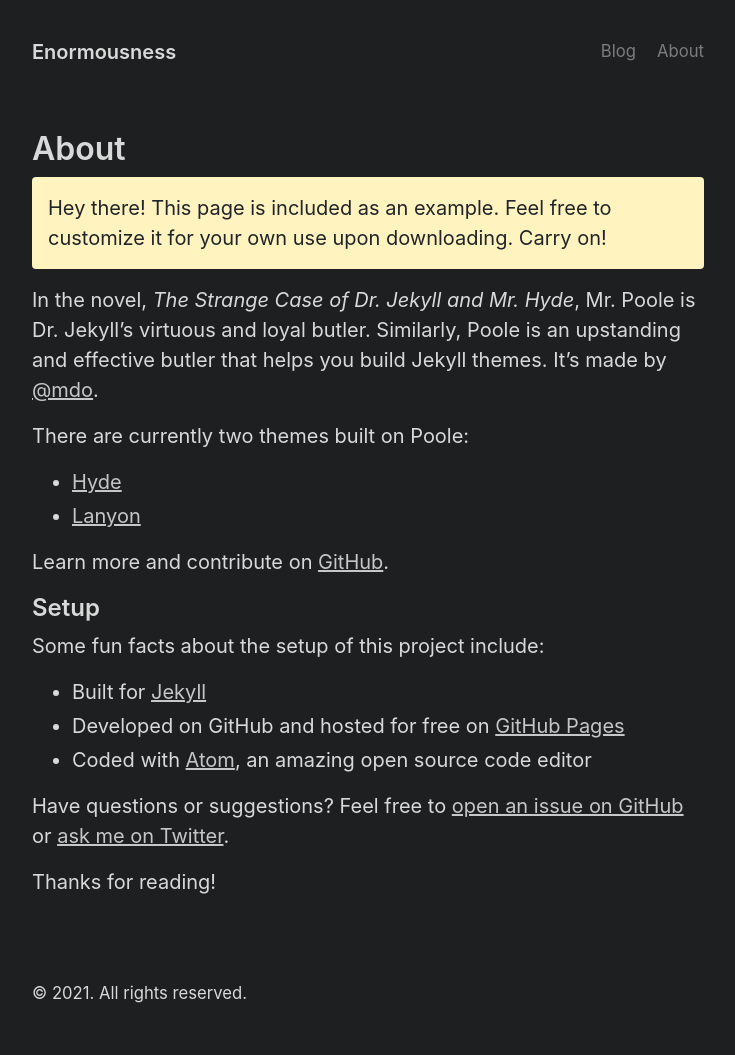
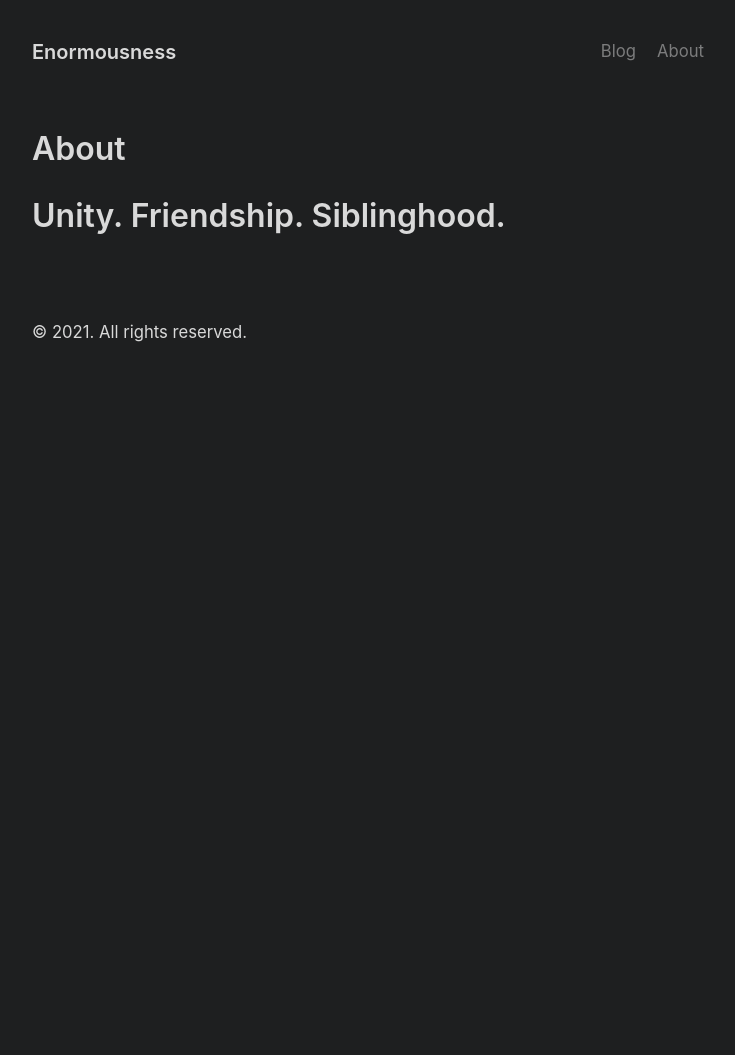
Before and after one commit to kelseyneis/kelseyneis.github.io, a Jekyll site: the page built from about.md, in a window 1280 px wide. Shown: the whole page, without its empty margins (272-1007 px from the left). Built offline with Jekyll 4.4.1, drawn with Linux system fonts in a browser that asks for light colours; after the commit the page ends 900 px from its top, so only the background shows below that.

Commit message:
Update about.md

```diff
--- a/about.md
+++ b/about.md
@@ -3,27 +3,4 @@
 title: About
 ---
 
-<p class="message">
-  Hey there! This page is included as an example. Feel free to customize it for your own use upon downloading. Carry on!
-</p>
-
-In the novel, *The Strange Case of Dr. Jekyll and Mr. Hyde*, Mr. Poole is Dr. Jekyll's virtuous and loyal butler. Similarly, Poole is an upstanding and effective butler that helps you build Jekyll themes. It's made by [@mdo](https://twitter.com/mdo).
-
-There are currently two themes built on Poole:
-
-- [Hyde](https://hyde.getpoole.com)
-- [Lanyon](https://lanyon.getpoole.com)
-
-Learn more and contribute on [GitHub](https://github.com/poole).
-
-## Setup
-
-Some fun facts about the setup of this project include:
-
-- Built for [Jekyll](https://jekyllrb.com)
-- Developed on GitHub and hosted for free on [GitHub Pages](https://pages.github.com)
-- Coded with [Atom](https://atom.io), an amazing open source code editor
-
-Have questions or suggestions? Feel free to [open an issue on GitHub](https://github.com/poole/poole/issues/new) or [ask me on Twitter](https://twitter.com/mdo).
-
-Thanks for reading!
+# Unity. Friendship. Siblinghood.
```
